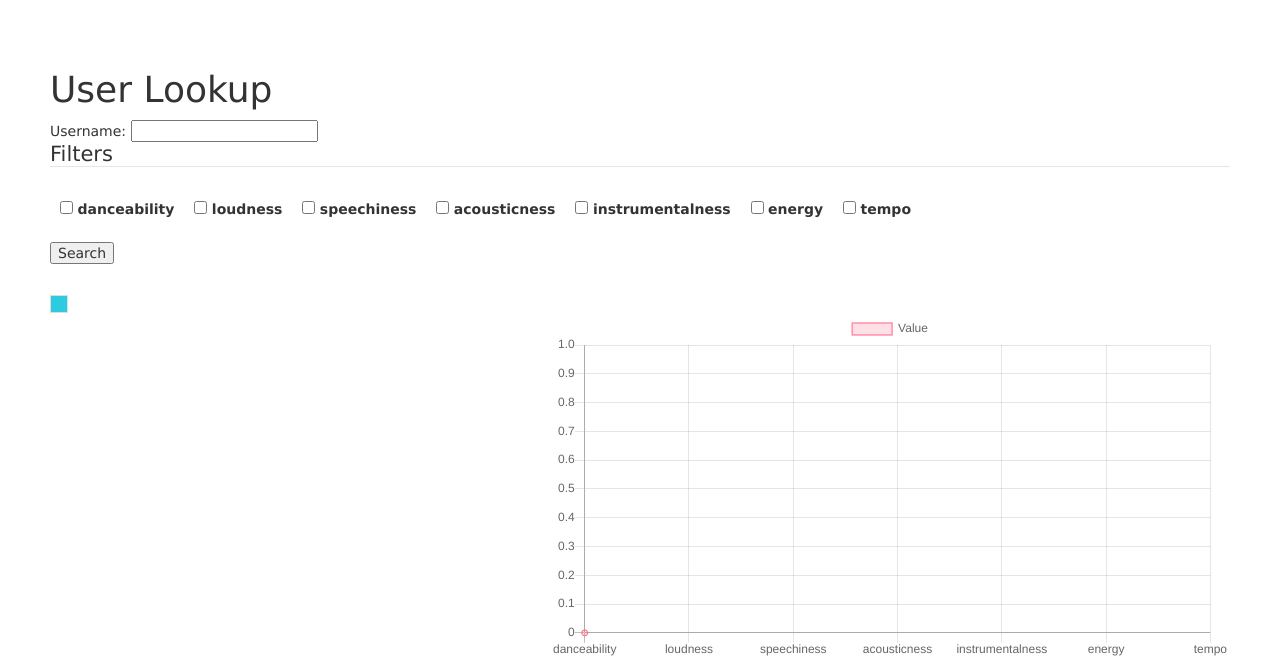
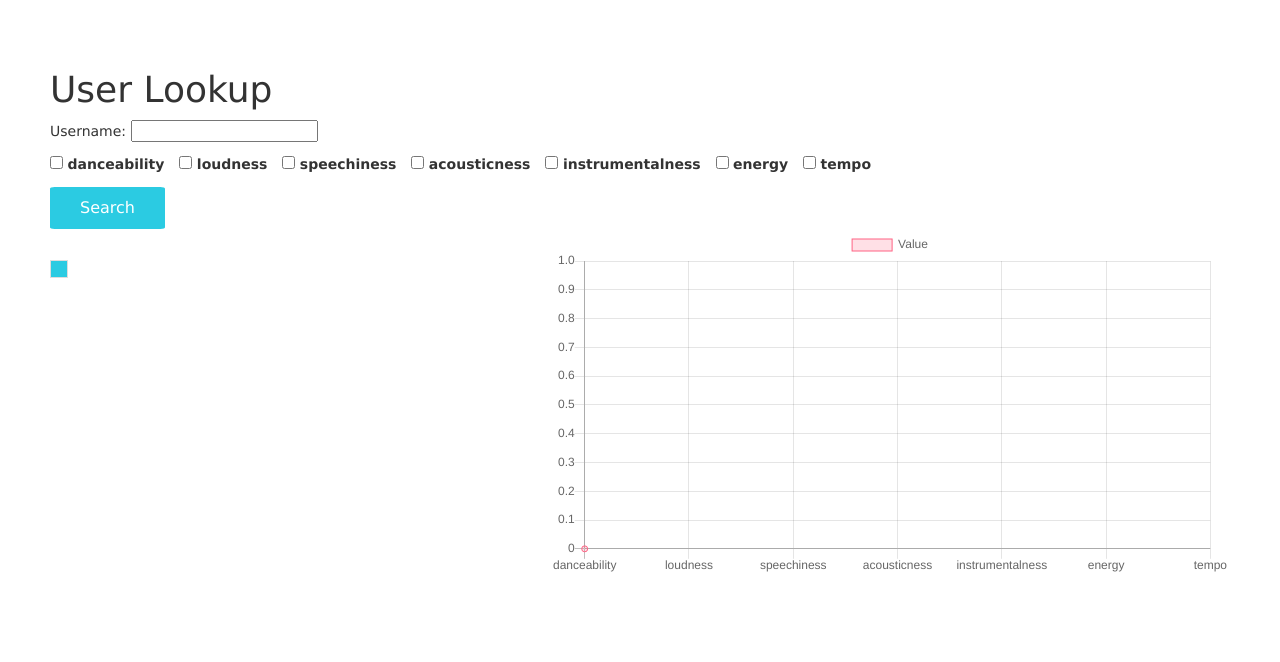
Before and after one commit to celinanperalta/HackRU20192, a Flask app: template templates/spotimatch.html in a window 1280 px wide. Shown: the top 662 px of the page. Run offline with Flask 2, Linux system fonts and the light colour scheme; the template is opened without the code that fills it: values that come from a table or form of the project are taken from there, others are empty; some libraries are stand-ins or nearby versions.

Commit message:
shitty styling

```diff
--- a/static/css/spotimatch.css
+++ b/static/css/spotimatch.css
@@ -6,13 +6,14 @@
 
   ul li {
     list-style-type: none;
-    font-weight: normal;
-    padding: 10px;
+    font-weight: 500;
+    margin-right: 15px;
   }
 
-    ul {
+  ul {
     display: flex;
     padding-left: 0;
+    margin-top: 10px;
     }
 
   .btn.submit {
@@ -36,6 +37,9 @@
     color: wheat;
   }
 
+  #playlist-display {
+    float: left;
+  }
   table {
     border-collapse: collapse;
     margin-top: 31px;
--- a/templates/spotimatch.html
+++ b/templates/spotimatch.html
@@ -16,14 +16,13 @@
     <h1>User Lookup</h1>
     <form id="playlist-form">
         Username: {{form.username}}
-        <fieldset>
-            <legend>Filters</legend>
+
+           <!--  <legend>Filters</legend> -->
             {{form.features}}
-        </fieldset>
+
         {{ form.hidden_tag() }}
-        <input type="submit" value="Search"/>
+        <input class="btn submit" type="submit" value="Search"/>
     </form>
-
     <div id="playlist-display">
         <table>
             <tr id="table-header">
```
